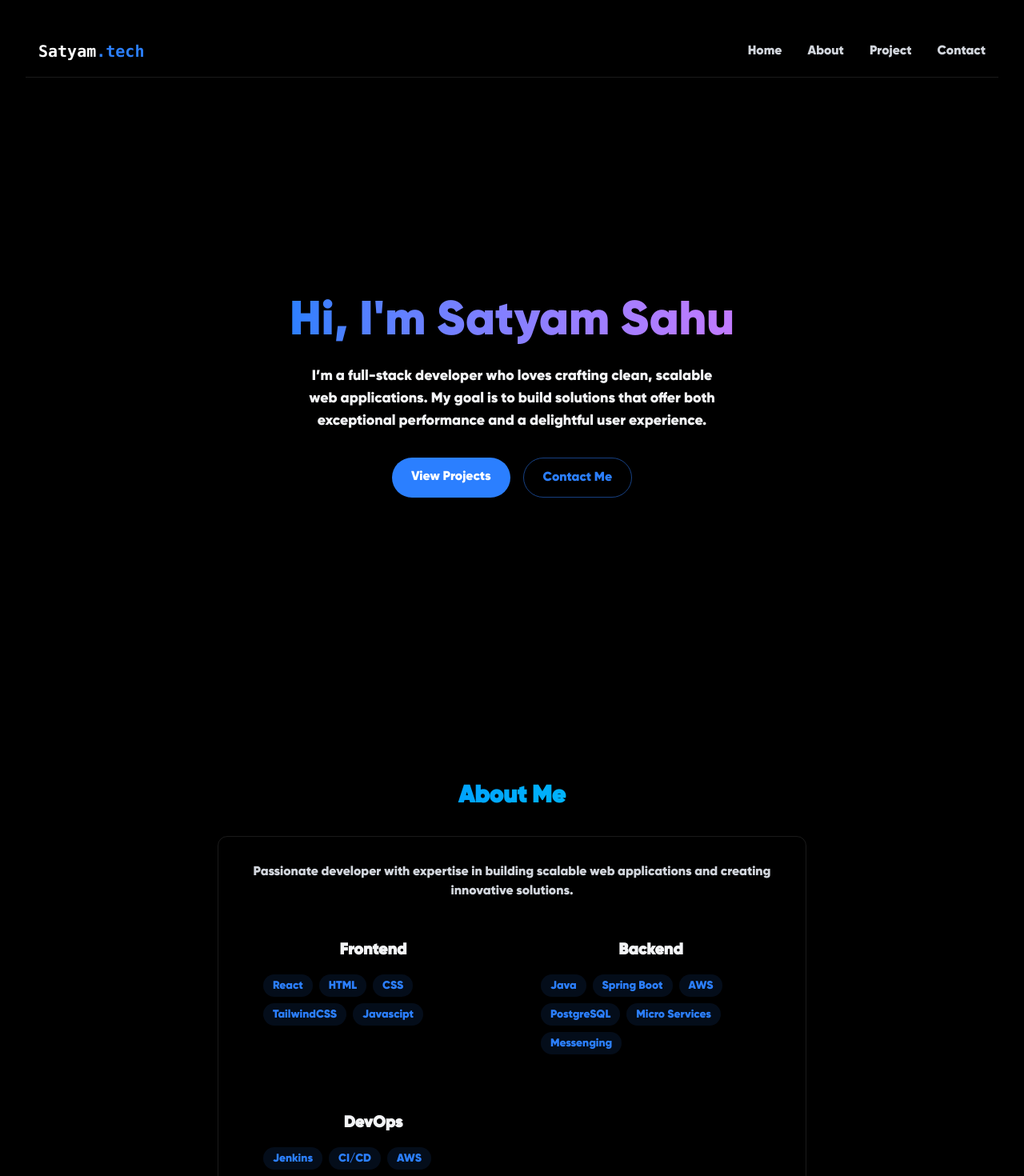
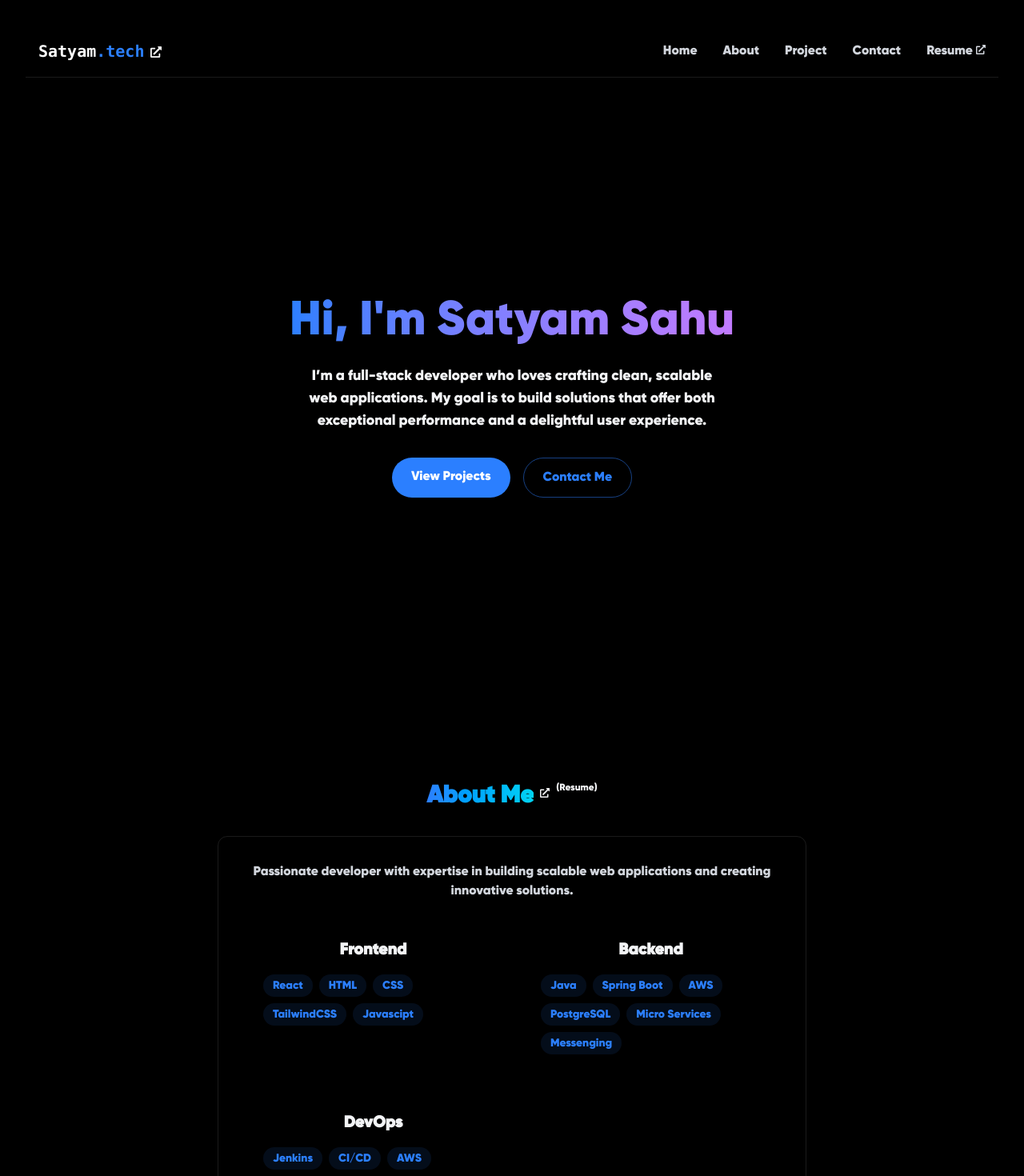
Before and after one commit to Satyamsahugr8/satyam-portfolio, a React (Vite) app: page / in a window 1280 px wide. Shown: the top 1470 px of the page at 80% size. Built offline with nearby package versions, Linux system fonts and the light colour scheme.

Commit message:
added resume links

```diff
--- a/index.html
+++ b/index.html
@@ -2,9 +2,9 @@
 <html lang="en">
   <head>
     <meta charset="UTF-8" />
-    <link rel="icon" type="image/svg+xml" href="/vite.svg" />
+    <link rel="icon" type="image/svg+xml" sizes="32x32" href="https://cdn.oaistatic.com/assets/favicon-o20kmmos.svg">
     <meta name="viewport" content="width=device-width, initial-scale=1.0" />
-    <title>Vite + React</title>
+    <title>Satyam.tech</title>
     <link rel="stylesheet" href="/src/index.css" />
   </head>
   <body>
--- a/package.json
+++ b/package.json
@@ -17,6 +17,7 @@
     "emailjs-com": "^3.2.0",
     "react": "^19.0.0",
     "react-dom": "^19.0.0",
+    "react-icons": "^5.5.0",
     "tailwindcss": "^4.1.5"
   },
   "devDependencies": {
--- a/src/components/Navbar.jsx
+++ b/src/components/Navbar.jsx
@@ -1,4 +1,5 @@
 import React, { useEffect } from 'react'
+import { FaExternalLinkAlt } from "react-icons/fa";
 
 const Navbar = ({ menuOpen, setMenuOpen }) => {
 
@@ -13,10 +14,12 @@ const Navbar = ({ menuOpen, setMenuOpen }) => {
 
         <div className='flex justify-between items-center h-16'>
 
-            <a href="#home" className='font-mono text-xl font-bold text-white'>
+            <a href="#home" className='font-mono flex text-xl font-bold text-white'>
                 {" "}
                 Satyam<span className='text-blue-500'>.tech</span>{" "}
+                <a href="https://github.com/Satyamsahugr8/sorting-visualizer"><FaExternalLinkAlt className="ml-2 mt-2 text-sm"/></a>
             </a>
+
 
             <div
                 className='w-7 h-5 relative cursor-pointer z-40 md:hidden'
@@ -48,6 +51,13 @@ const Navbar = ({ menuOpen, setMenuOpen }) => {
                     Contact
                     {" "}
                 </a>
+                <a name="resume" href="https://drive.google.com/file/d/1dkKIB5y4K1y2qIGoN7ngcmodW-l_9W-n/view?usp=sharing"
+                className="text-gray-300 hover:text-white transition-colors flex gap-1">
+                    {" "}
+                    Resume
+                    <FaExternalLinkAlt className="text-xs mt-1"/>
+                    {" "}
+                    </a>
 
 
             </div>
--- a/src/components/sections/About.jsx
+++ b/src/components/sections/About.jsx
@@ -1,3 +1,4 @@
+import { FaExternalLinkAlt } from "react-icons/fa";
 import RevealOnScroll from "../RevealOnScroll";
 
 const About = () => {
@@ -20,10 +21,13 @@ const About = () => {
     >
       <RevealOnScroll>
         <div className="max-w-3xl mx-auto px-4">
+          <div className="flex justify-center">
           <h2 className="text-3xl font-bold mb-8 bg-gradient-to-r from-blue-500 to-cyan-400 bg-clip-text text-transparent text-center">
             {" "}
             About Me
           </h2>
+          <a name="resume" href="https://drive.google.com/file/d/1dkKIB5y4K1y2qIGoN7ngcmodW-l_9W-n/view?usp=sharing" className="flex gap-2 text-xs"><FaExternalLinkAlt className="ml-2 mt-2"/>(Resume)</a>
+          </div>
 
           <div className="rounded-xl p-8 border-white/10 border hover:-translate-y-1 transition-all">
             <p className="text-gray-300 mb-6">
--- a/src/components/sections/Home.jsx
+++ b/src/components/sections/Home.jsx
@@ -8,6 +8,7 @@ const Home = () => {
 
         <h6 className='text-5xl md:text-6xl mb-6 bg-gradient-to-r from-blue-500 to-purple-400 bg-clip-text text-transparent leading-right'>
           Hi, I'm Satyam Sahu
+
         </h6>
 
         <p className="tex-gray-400 text-lg mb-8 max-w-lg mx-auto">
```
Also changed, not shown: 1 other file (tests, documents, lock files or other folders).
